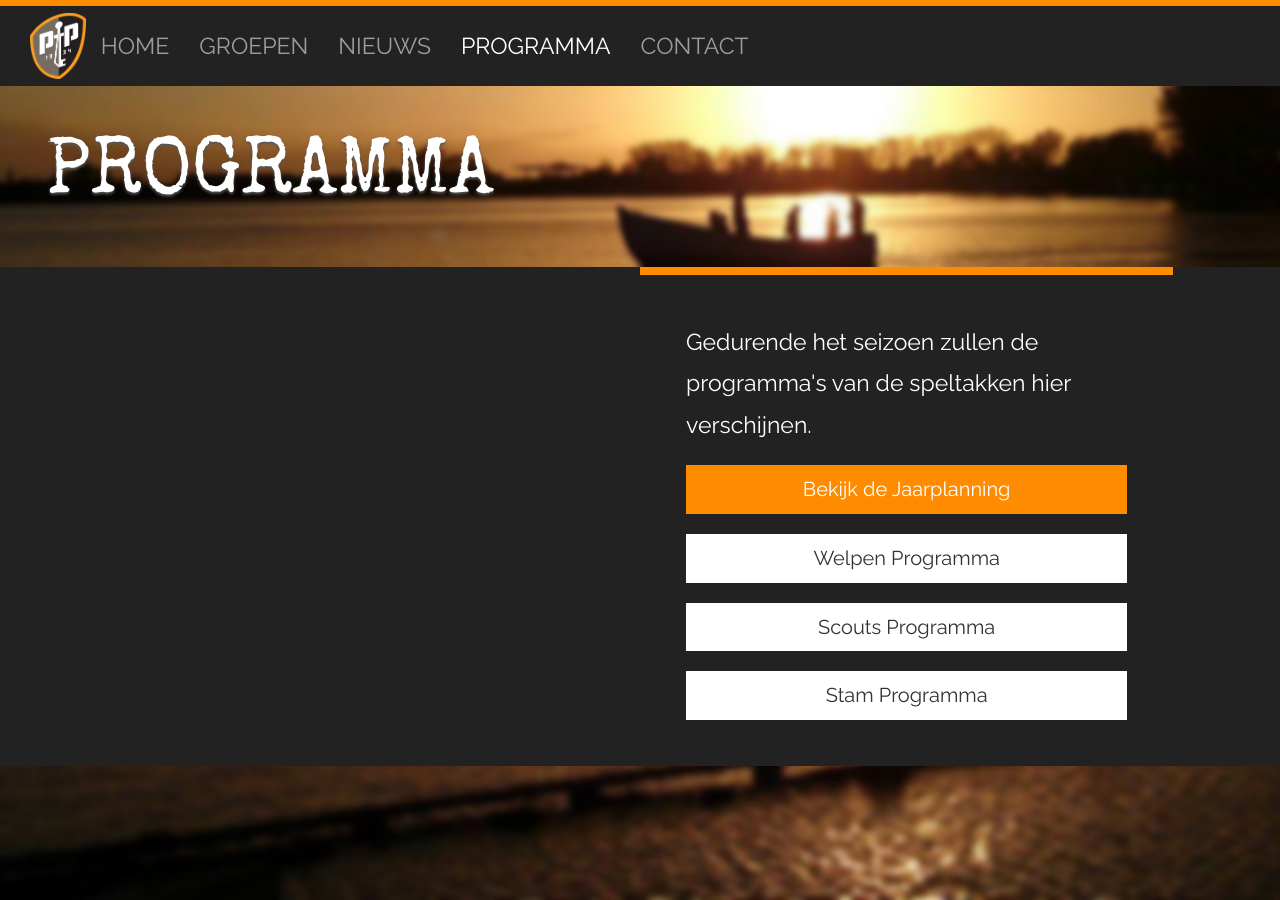
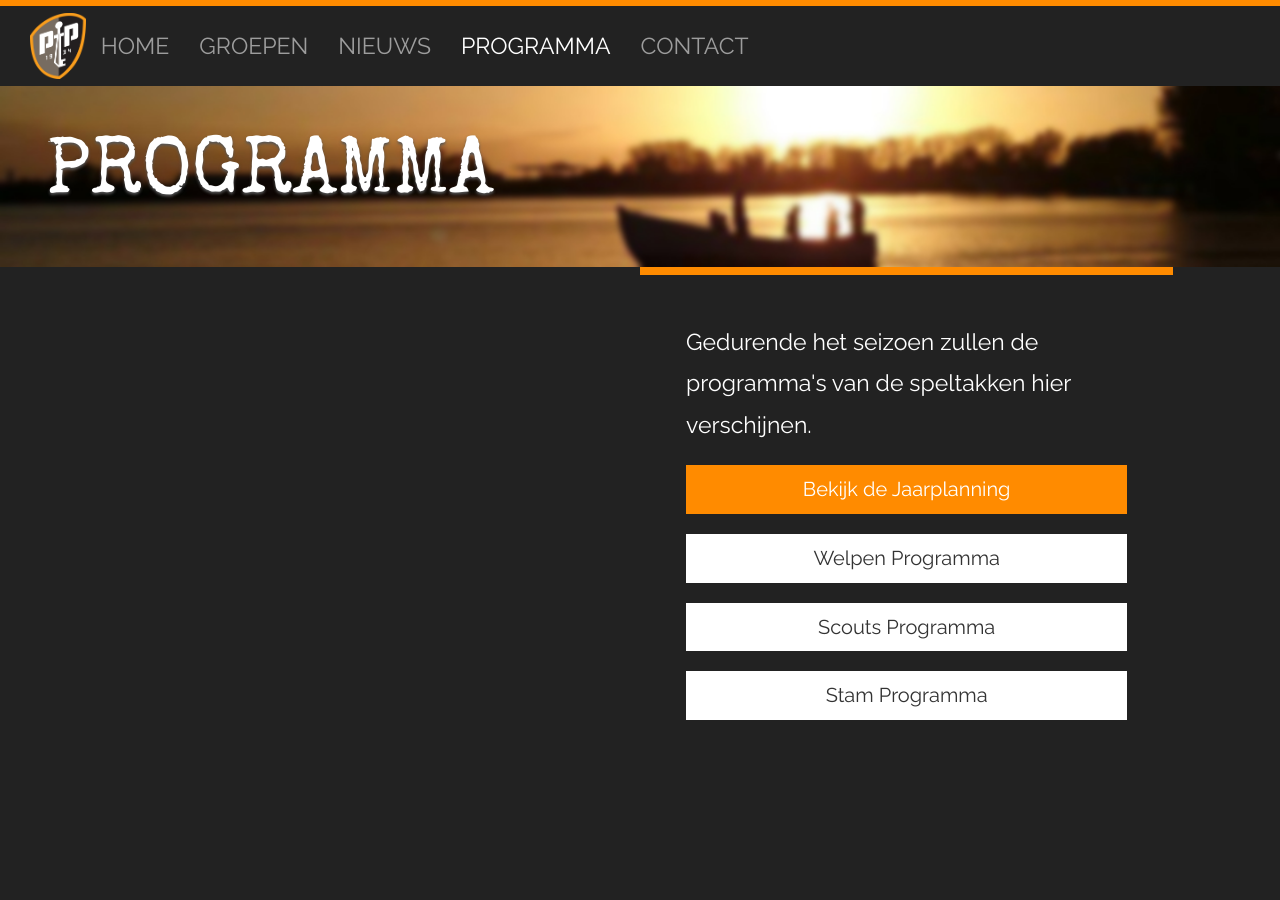
Before and after one commit to nognooitmeegemaakt/website, a Jekyll site: the page built from agenda.html, in a window 1280 px wide. Built offline with Jekyll 4.4.1, drawn with Linux system fonts in a browser that asks for light colours; some web fonts are replaced.

Commit message:
Remove old background fallback.

```diff
--- a/_sass/theme.scss
+++ b/_sass/theme.scss
@@ -210,8 +210,8 @@ ul.dropdown-menu {
 /* Background. */
 html {
   background-color: $brand-dark;
-  background: url("../img/bg/main.jpg") no-repeat center center fixed;
-  background-size: cover;
+  /*background: url("../img/bg/main.jpg") no-repeat center center fixed;
+  background-size: cover;*/
 }
 
 /* Header. */
```
